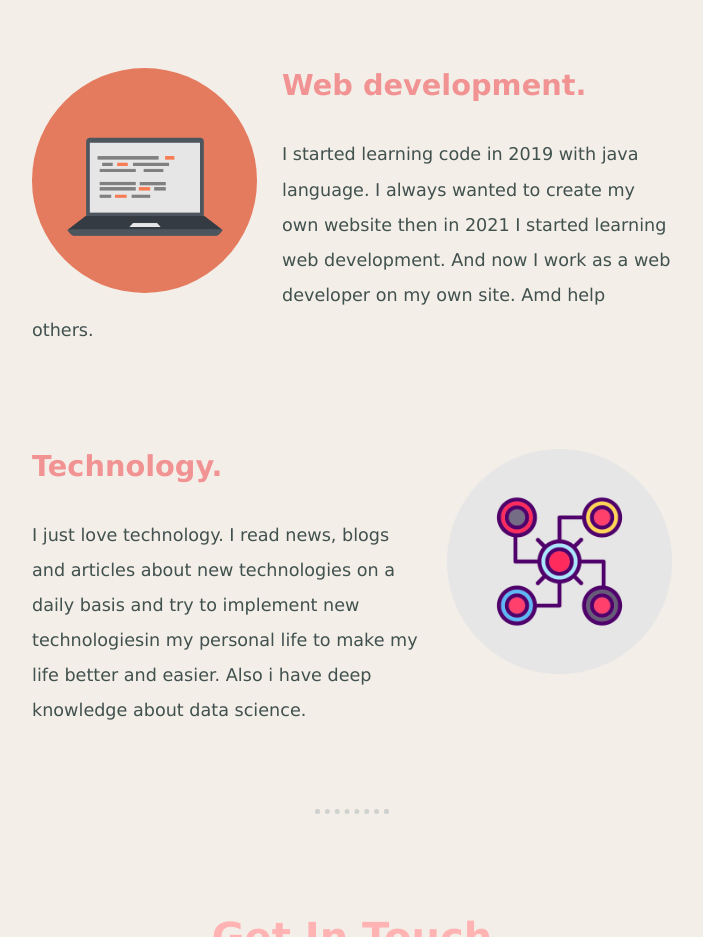
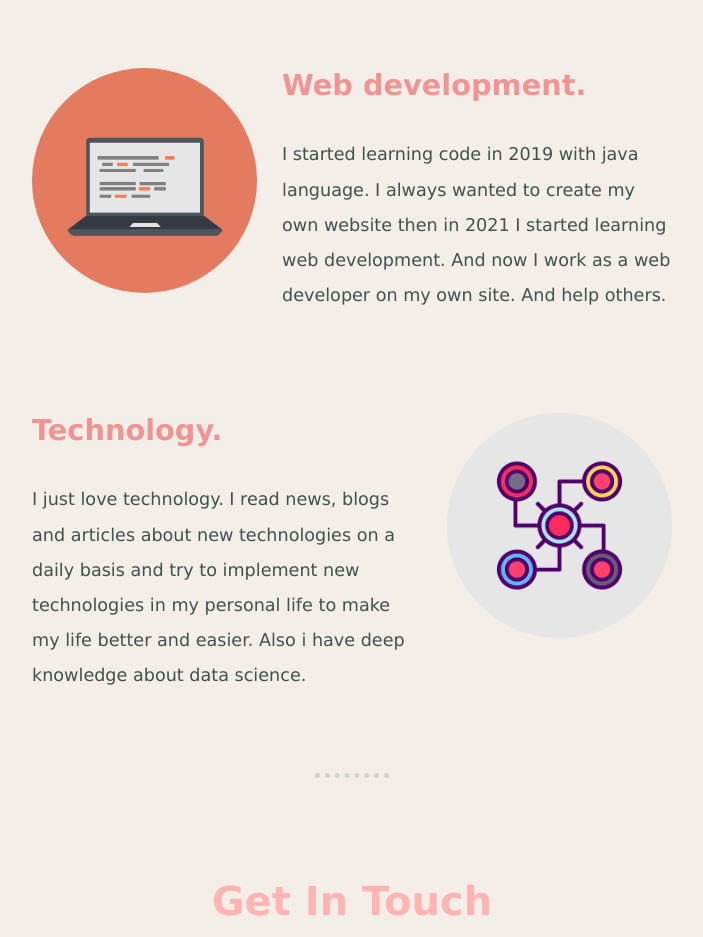
Before and after one commit to yashh2417/css1, a plain HTML site: page index.html in a window 1280 px wide. Shown: the part 1480-2417 px from the top of the page, without its empty margins (288-991 px from the left). Drawn offline with Linux system fonts and the light colour scheme.

Commit message:
Update index.html

```diff
--- a/index.html
+++ b/index.html
@@ -29,12 +29,12 @@
       <div class="skill-row">
         <img class="com-img" src="computer.png" alt="">
         <h3>Web development.</h3>
-        <p>I started learning code in 2019 with java language. I always wanted to create my own website then in 2021 I started learning web development. And now I work as a web developer on my own site. Amd help others.</p>
+        <p>I started learning code in 2019 with java language. I always wanted to create my own website then in 2021 I started learning web development. And now I work as a web developer on my own site. And help others.</p>
       </div>
       <div class="skill-row">
         <img class="tech-img" src="technology.png" alt="">
         <h3>Technology.</h3>
-        <p>I just love technology. I read news, blogs and articles about new technologies on a daily basis and try to implement new technologiesin my personal life to make my life better and easier. Also i have deep knowledge about data science.</p>
+        <p>I just love technology. I read news, blogs and articles about new technologies on a daily basis and try to implement new technologies in my personal life to make my life better and easier. Also i have deep knowledge about data science.</p>
       </div>
     </div>
     <hr>
```
